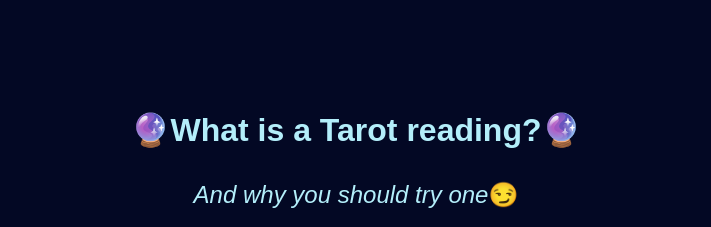
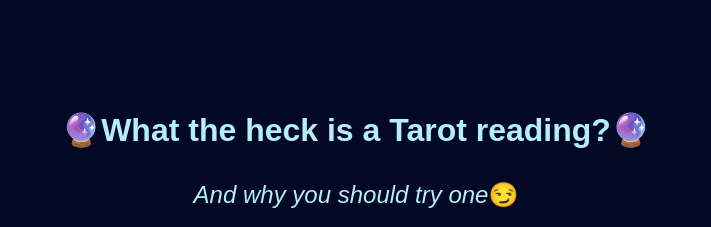
Before and after one commit to annaliko/SheCodesBasics-project, a plain HTML site: page index.html in a window 1280 px wide. Shown: the top 227 px of the page, without its empty margins (284-995 px from the left). Drawn offline with Linux system fonts and the light colour scheme.

Commit message:
Just having fun with an h1

```diff
--- a/index.html
+++ b/index.html
@@ -108,7 +108,7 @@
   </head>
   <body>
     <div class="container">
-      <h1>🔮What is a Tarot reading?🔮</h1>
+      <h1>🔮What the heck is a Tarot reading?🔮</h1>
       <h2><em>And why you should try one</em>😏</h2>
       <hr />
       <div class="imgEffect">
```
